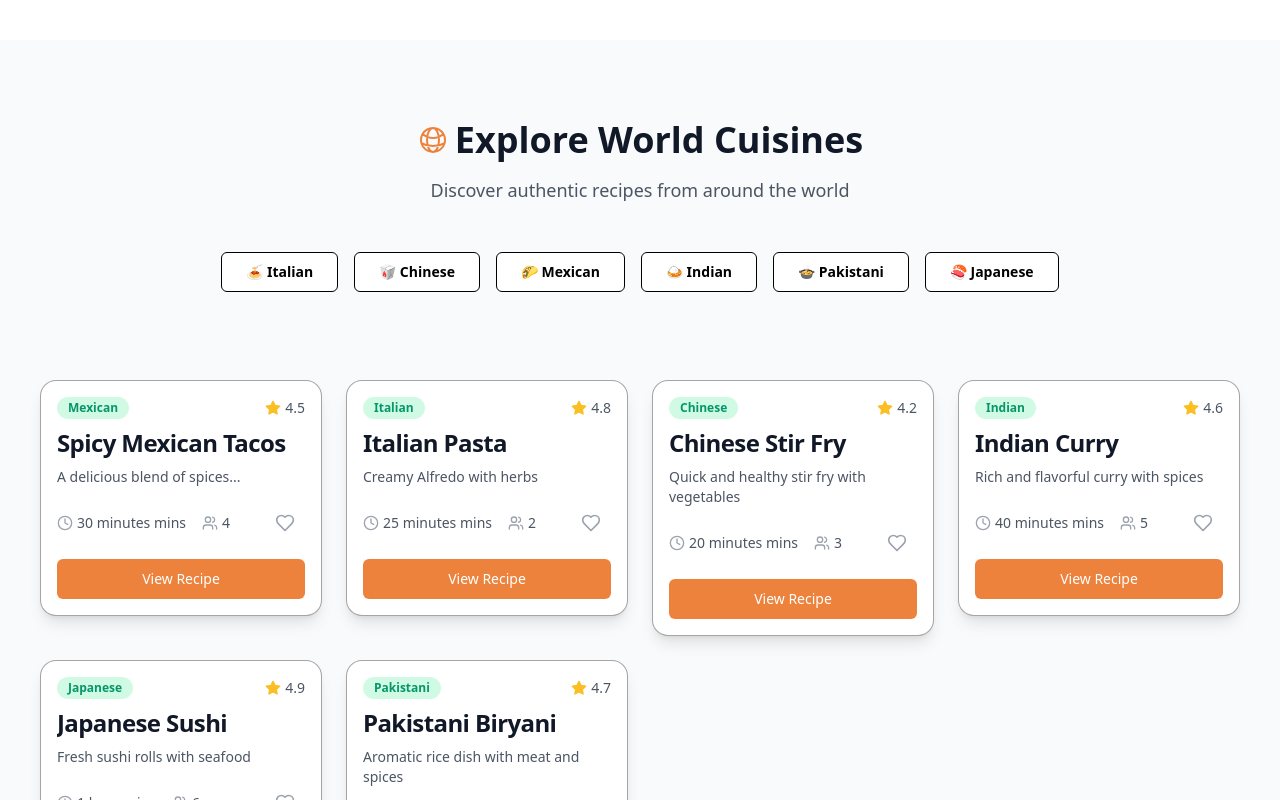
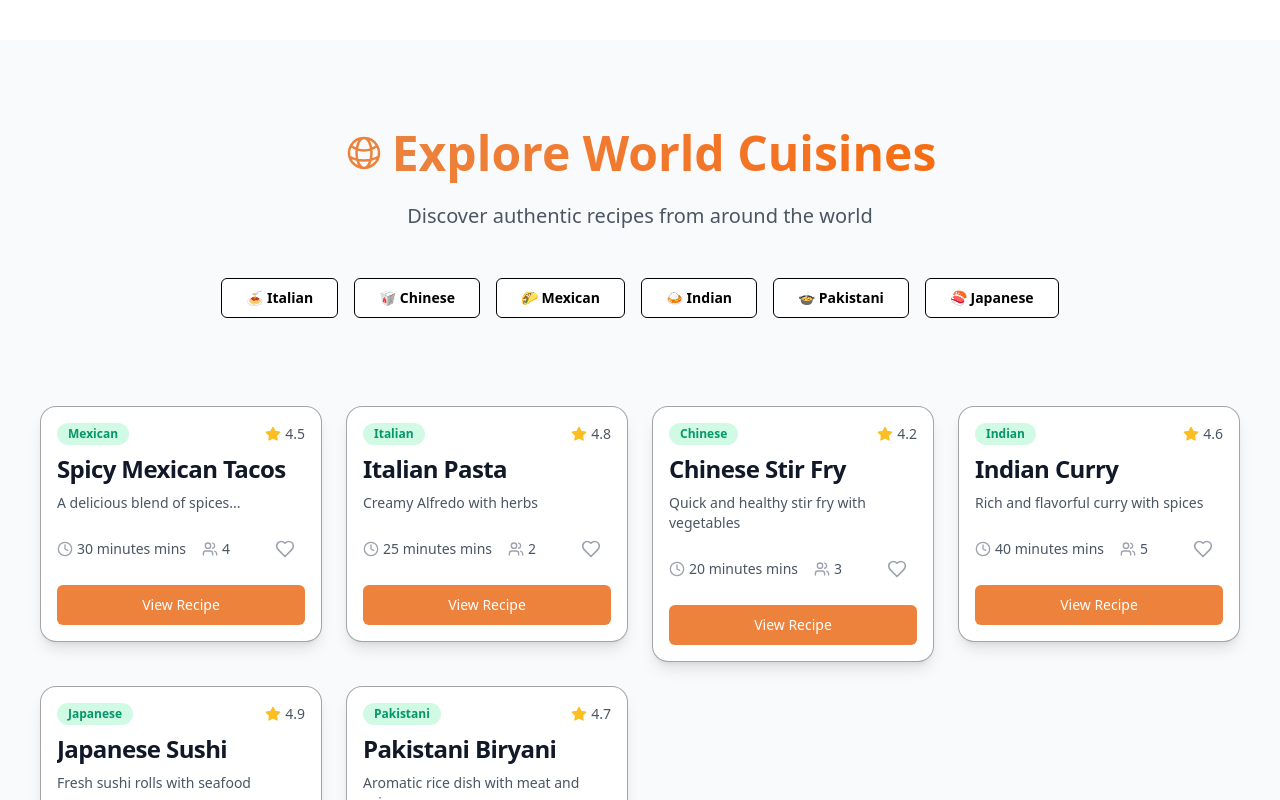
Before and after one commit to Hassan-HassanAbdullah/recipesaverFrontend, an Angular app: page / in a window 1280 px wide. Shown: the part 1100-1900 px from the top of the page. Built offline with nearby package versions, Linux system fonts and the light colour scheme.

Commit message:
Explore heading si ke ha

```diff
--- a/src/app/pages/explore-recipe/explore-recipe.component.html
+++ b/src/app/pages/explore-recipe/explore-recipe.component.html
@@ -1,16 +1,27 @@
 <section class="py-20 bg-gray-50 dark:bg-gray-900">
     <div class="max-w-7xl mx-auto px-4 sm:px-6 lg:px-8">
-        <div class="text-center mb-12">
-            <h2 class="text-3xl  md:text-4xl flex items-center justify-center gap-1.5 font-bold text-gray-900 dark:text-white mb-4">
+        <div class="text-center mb-12 px-4">
+            <h2
+                class="text-2xl sm:text-3xl md:text-4xl lg:text-5xl flex items-center justify-center gap-2 font-extrabold text-gray-900 dark:text-white mb-4 leading-snug">
+
+                <!-- Icon -->
                 <svg xmlns="http://www.w3.org/2000/svg" fill="none" viewBox="0 0 24 24" stroke-width="1.5"
-                    stroke="currentColor" class="text-[#EC823C] w-8 h-8 font-extrabold">
+                    stroke="currentColor" class="text-[#EC823C] w-7 h-7 sm:w-8 sm:h-8 lg:w-10 lg:h-10 flex-shrink-0">
                     <path stroke-linecap="round" stroke-linejoin="round"
                         d="M12 21a9.004 9.004 0 0 0 8.716-6.747M12 21a9.004 9.004 0 0 1-8.716-6.747M12 21c2.485 0 4.5-4.03 4.5-9S14.485 3 12 3m0 18c-2.485 0-4.5-4.03-4.5-9S9.515 3 12 3m0 0a8.997 8.997 0 0 1 7.843 4.582M12 3a8.997 8.997 0 0 0-7.843 4.582m15.686 0A11.953 11.953 0 0 1 12 10.5c-2.998 0-5.74-1.1-7.843-2.918m15.686 0A8.959 8.959 0 0 1 21 12c0 .778-.099 1.533-.284 2.253m0 0A17.919 17.919 0 0 1 12 16.5c-3.162 0-6.133-.815-8.716-2.247m0 0A9.015 9.015 0 0 1 3 12c0-1.605.42-3.113 1.157-4.418" />
                 </svg>
-                Explore World Cuisines
+
+                <!-- Gradient Title -->
+                <span class="bg-gradient-to-r from-[#EC823C] to-[#F76C10] bg-clip-text text-transparent">
+                    Explore World Cuisines
+                </span>
             </h2>
-            <p class="text-gray-600 dark:text-gray-300 text-lg">Discover authentic recipes from around the world</p>
+
+            <p class="text-gray-600 dark:text-gray-300 text-base sm:text-lg md:text-xl max-w-2xl mx-auto">
+                Discover authentic recipes from around the world
+            </p>
         </div>
+
 
 
         <div class="flex flex-wrap justify-center gap-4 mb-12">
@@ -29,15 +40,14 @@
             <p class="text-gray-500 dark:text-gray-400 text-lg">No recipes found for {{selectedCuisine}}.</p>
         </div> -->
         <div *ngFor="let recipe of filteredRecipes">
-            <app-recipe-card [recipe]="recipe" ></app-recipe-card>
+            <app-recipe-card [recipe]="recipe"></app-recipe-card>
         </div>
 
     </div>
     <div class="text-center mt-12">
         <button
-            class="inline-flex items-center justify-center gap-2 cursor-not-allowed whitespace-nowrap rounded-md text-sm ring-offset-background transition-colors focus-visible:outline-none focus-visible:ring-2 focus-visible:ring-ring focus-visible:ring-offset-2 disabled:pointer-events-none disabled:opacity-50 [&amp;_svg]:pointer-events-none [&amp;_svg]:size-4 [&amp;_svg]:shrink-0 h-10 bg-[#EC823C] hover:bg-[#EC823C]/90 text-white px-8 py-3 font-semibold " >
-            <svg
-                xmlns="http://www.w3.org/2000/svg" width="24" height="24" viewBox="0 0 24 24" fill="none"
+            class="inline-flex items-center justify-center gap-2 cursor-not-allowed whitespace-nowrap rounded-md text-sm ring-offset-background transition-colors focus-visible:outline-none focus-visible:ring-2 focus-visible:ring-ring focus-visible:ring-offset-2 disabled:pointer-events-none disabled:opacity-50 [&amp;_svg]:pointer-events-none [&amp;_svg]:size-4 [&amp;_svg]:shrink-0 h-10 bg-[#EC823C] hover:bg-[#EC823C]/90 text-white px-8 py-3 font-semibold ">
+            <svg xmlns="http://www.w3.org/2000/svg" width="24" height="24" viewBox="0 0 24 24" fill="none"
                 stroke="currentColor" stroke-width="2" stroke-linecap="round" stroke-linejoin="round"
                 class="lucide lucide-plus mr-2 h-5 w-5">
                 <path d="M5 12h14"></path>
```
